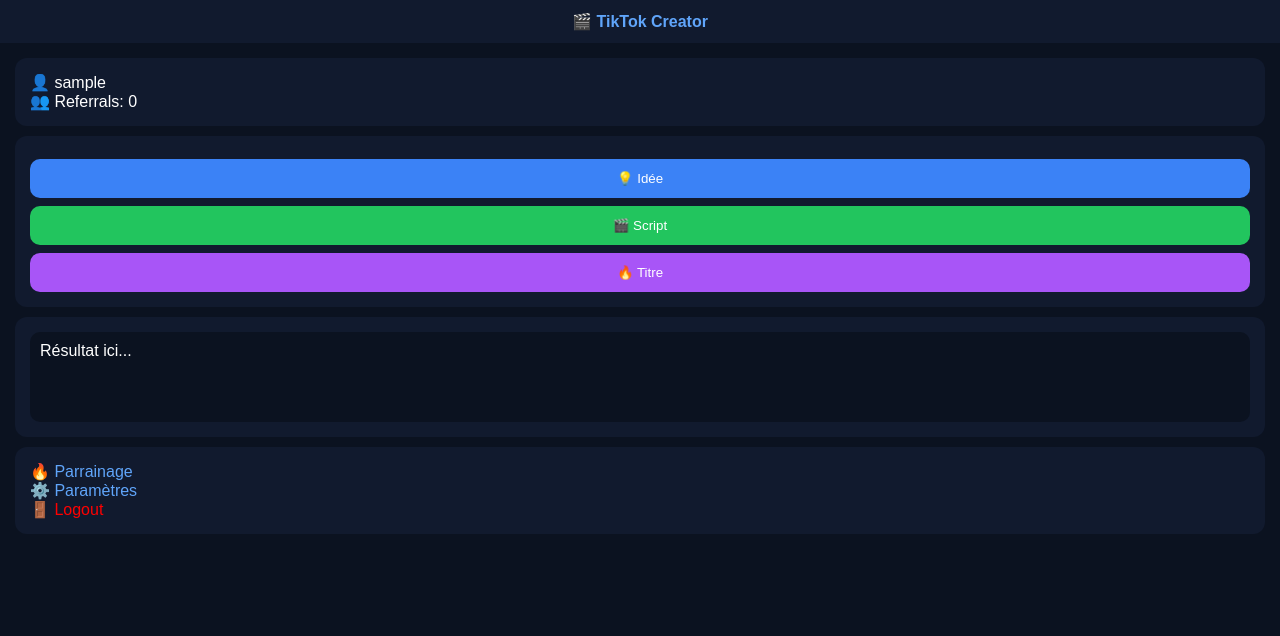
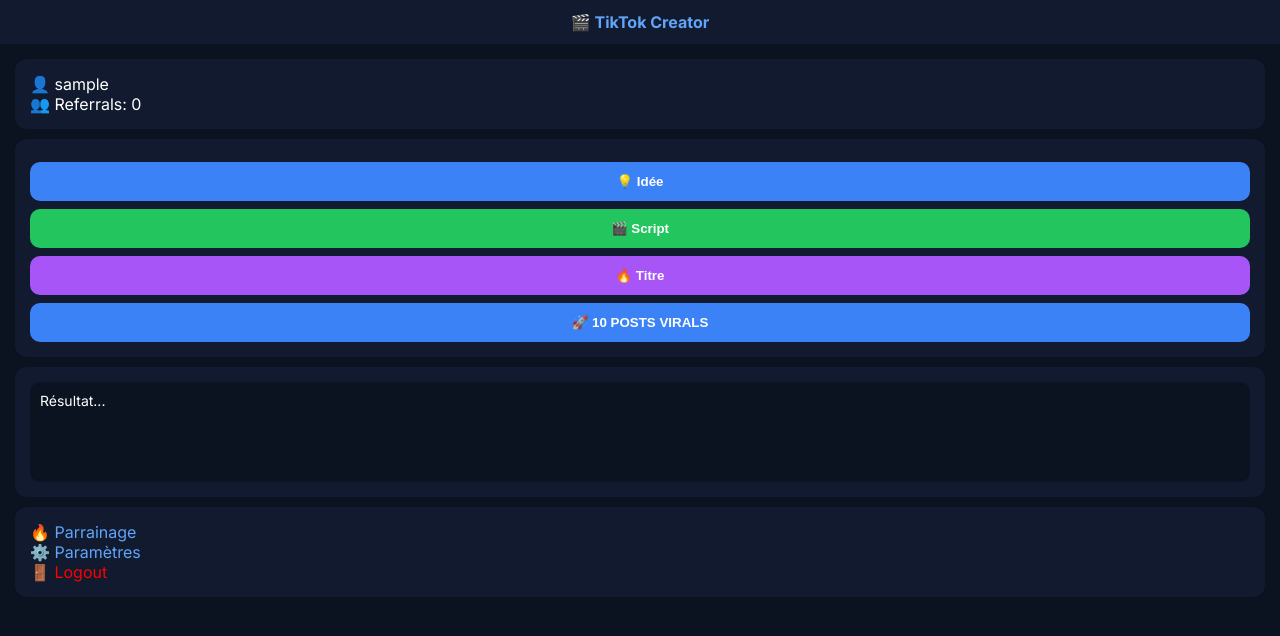
Before and after one commit to moto34091-alt/D-but-api, a Flask app: page /dashboard in a window 1280 px wide. Shown: the top 636 px of the page. Run offline with Flask 3, Linux system fonts and the light colour scheme; the visitor is signed in with stand-in values (Sample User, id 1); data comes from the database, SQL or seed files in the repository.

Commit message:
Update dashboard.html

```diff
--- a/templates/dashboard.html
+++ b/templates/dashboard.html
@@ -3,17 +3,51 @@
 <head>
 <meta name="viewport" content="width=device-width, initial-scale=1.0">
 
+<link href="https://fonts.googleapis.com/css2?family=Inter:wght@400;600;700&display=swap" rel="stylesheet">
+
 <style>
-body {font-family:Arial;background:#0b1220;color:white;margin:0;}
-.header {background:#111a2e;padding:12px;text-align:center;color:#60a5fa;font-weight:bold;}
+body {margin:0;font-family:Inter;background:#0b1220;color:white;}
+
+.header {
+    background:#111a2e;
+    padding:12px;
+    text-align:center;
+    font-weight:700;
+    color:#60a5fa;
+}
+
 .container {padding:15px;}
-.card {background:#111a2e;padding:15px;border-radius:12px;margin-bottom:10px;}
-button {width:100%;padding:12px;margin-top:8px;border:none;border-radius:10px;}
+
+.card {
+    background:#111a2e;
+    padding:15px;
+    border-radius:12px;
+    margin-bottom:10px;
+}
+
+button {
+    width:100%;
+    padding:12px;
+    margin-top:8px;
+    border:none;
+    border-radius:10px;
+    font-weight:600;
+}
+
 .blue{background:#3b82f6;color:white;}
 .green{background:#22c55e;color:white;}
 .purple{background:#a855f7;color:white;}
-.output{background:#0b1220;padding:10px;border-radius:10px;min-height:70px;}
-a{color:#60a5fa;text-decoration:none;}
+
+.output {
+    background:#0b1220;
+    padding:10px;
+    border-radius:10px;
+    min-height:80px;
+    font-size:14px;
+    white-space:pre-line;
+}
+
+a {color:#60a5fa;text-decoration:none;}
 </style>
 </head>
 
@@ -32,10 +66,12 @@ a{color:#60a5fa;text-decoration:none;}
 <button class="blue" onclick="call('/idea')">💡 Idée</button>
 <button class="green" onclick="call('/script')">🎬 Script</button>
 <button class="purple" onclick="call('/title')">🔥 Titre</button>
+
+<button class="blue" onclick="call('/viral_10')">🚀 10 POSTS VIRALS</button>
 </div>
 
 <div class="card">
-<div id="out" class="output">Résultat ici...</div>
+<div id="out" class="output">Résultat...</div>
 </div>
 
 <div class="card">
```
